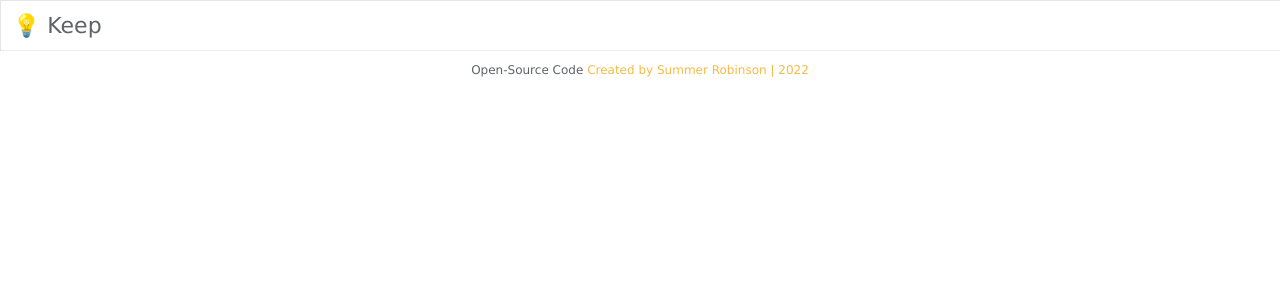
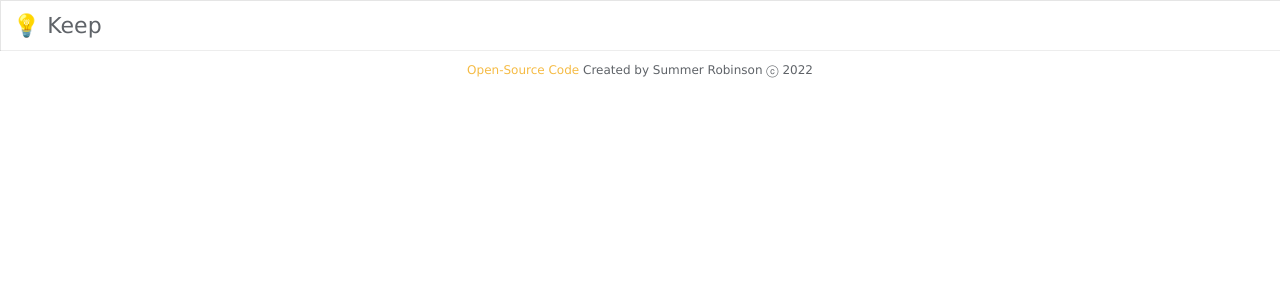
Before and after one commit to SummerinTech/keeper-app-react, a React (Create React App) app: page / in a window 1280 px wide. Shown: the top 300 px of the page. Built offline with nearby package versions, Linux system fonts and the light colour scheme.

Commit message:
styled Footer and added dynamic year

```diff
--- a/src/App.css
+++ b/src/App.css
@@ -23,11 +23,11 @@
 .Footer {
 	font-family: Verdana, Geneva, Tahoma, sans-serif;
 	font-size: 12px;
-	color: var(--orange-color);
+	color: var(--gray-color);
 	padding: 1%;
 }
 
 .Footer a {
-	color: var(--gray-color);
+	color: var(--orange-color);
 	text-decoration: none;
 }
--- a/src/Components/Footer.js
+++ b/src/Components/Footer.js
@@ -1,10 +1,12 @@
 import React from "react";
 
 const Footer = () => {
+	const year = new Date().getFullYear();
+
 	return (
 		<div className="Footer">
 			<footer>
-				<a href="/">Open-Source Code</a> Created by Summer Robinson | 2022
+				<a href="/">Open-Source Code</a> Created by Summer Robinson ⓒ {year}
 			</footer>
 		</div>
 	);
```
Also changed, not shown: src/Components/CreateArea.js (added, +7 -0 lines).
